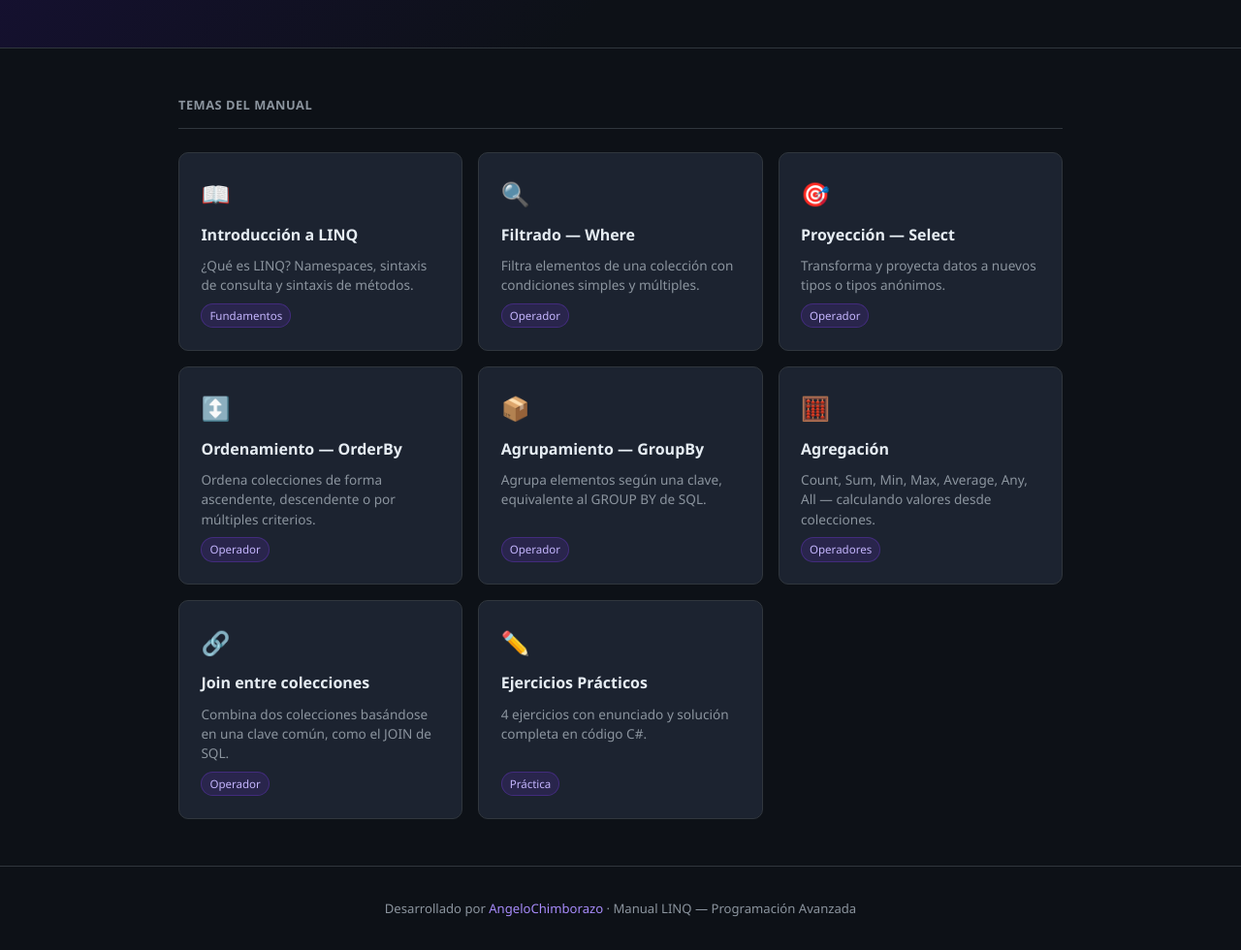
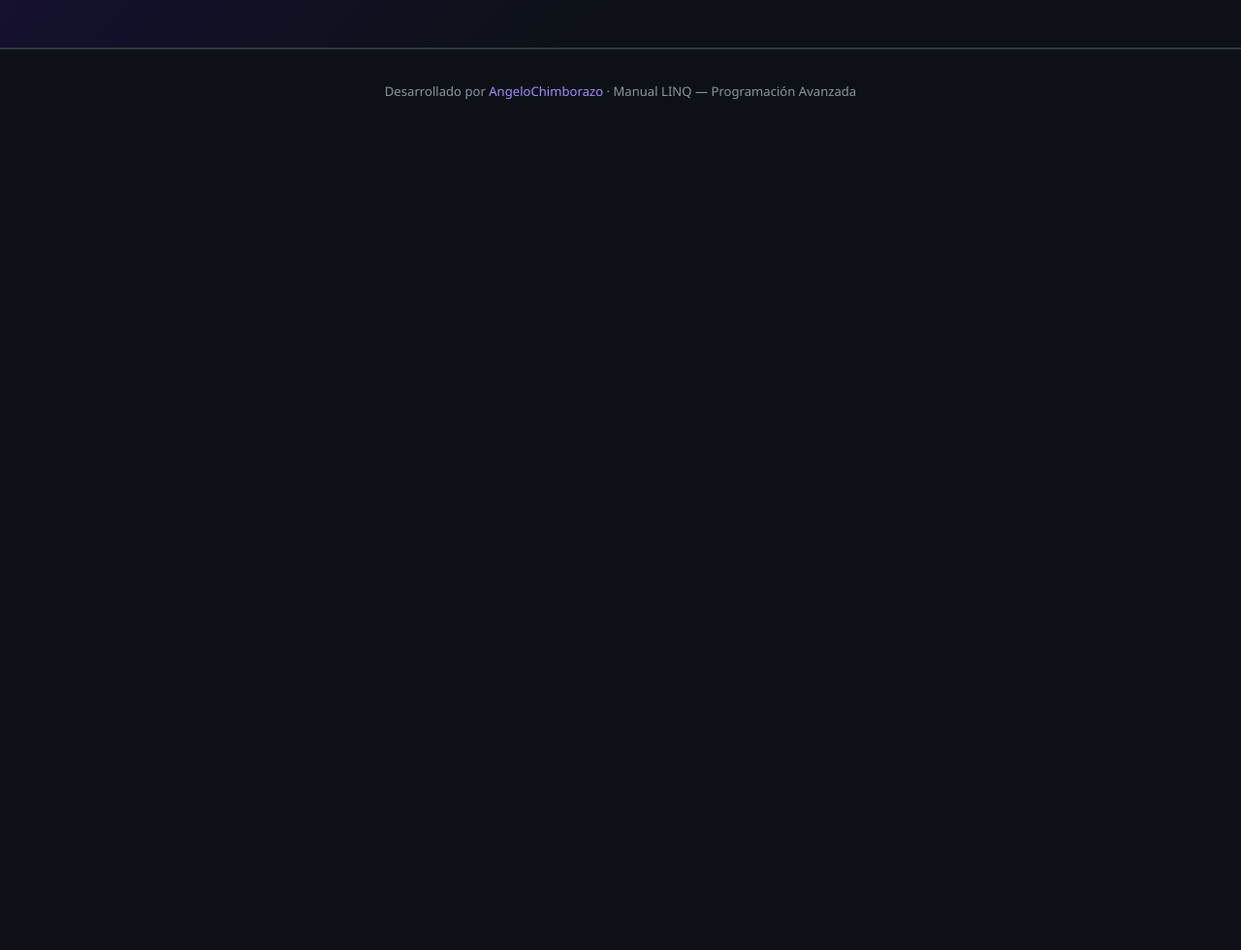
Before and after one commit to AngeloChimborazo/Manual-LINQ, a plain HTML site: page index.html in a window 1280 px wide. Shown: the part 500-1480 px from the top of the page at 97% size. After the commit the page ends 800 px from the top, so only its background shows below. Drawn offline with Linux system fonts and the light colour scheme.

Commit message:
Update index.html

```diff
--- a/index.html
+++ b/index.html
@@ -8,7 +8,6 @@
 </head>
 <body>
 
-<!-- NAV -->
 <nav>
   <div class="nav-brand">Manual LINQ <span>C#</span></div>
   <a href="index.html" class="active">Inicio</a>
@@ -22,7 +21,6 @@
   <a href="ejercicios.html">Ejercicios</a>
 </nav>
 
-<!-- HERO -->
 <section class="hero">
   <div class="hero-badge">Programación Avanzada · C#</div>
   <h1>Manual de <span>LINQ</span><br/>en C#</h1>
@@ -33,70 +31,6 @@
   </div>
 </section>
 
-<!-- TOPICS -->
-<main class="topics">
-  <h2>Temas del manual</h2>
-  <div class="cards">
-
-    <a href="introduccion.html" class="card">
-      <div class="card-icon">📖</div>
-      <div class="card-title">Introducción a LINQ</div>
-      <div class="card-desc">¿Qué es LINQ? Namespaces, sintaxis de consulta y sintaxis de métodos.</div>
-      <span class="card-tag">Fundamentos</span>
-    </a>
-
-    <a href="where.html" class="card">
-      <div class="card-icon">🔍</div>
-      <div class="card-title">Filtrado — Where</div>
-      <div class="card-desc">Filtra elementos de una colección con condiciones simples y múltiples.</div>
-      <span class="card-tag">Operador</span>
-    </a>
-
-    <a href="select.html" class="card">
-      <div class="card-icon">🎯</div>
-      <div class="card-title">Proyección — Select</div>
-      <div class="card-desc">Transforma y proyecta datos a nuevos tipos o tipos anónimos.</div>
-      <span class="card-tag">Operador</span>
-    </a>
-
-    <a href="orderby.html" class="card">
-      <div class="card-icon">↕️</div>
-      <div class="card-title">Ordenamiento — OrderBy</div>
-      <div class="card-desc">Ordena colecciones de forma ascendente, descendente o por múltiples criterios.</div>
-      <span class="card-tag">Operador</span>
-    </a>
-
-    <a href="groupby.html" class="card">
-      <div class="card-icon">📦</div>
-      <div class="card-title">Agrupamiento — GroupBy</div>
-      <div class="card-desc">Agrupa elementos según una clave, equivalente al GROUP BY de SQL.</div>
-      <span class="card-tag">Operador</span>
-    </a>
-
-    <a href="agregacion.html" class="card">
-      <div class="card-icon">🧮</div>
-      <div class="card-title">Agregación</div>
-      <div class="card-desc">Count, Sum, Min, Max, Average, Any, All — calculando valores desde colecciones.</div>
-      <span class="card-tag">Operadores</span>
-    </a>
-
-    <a href="join.html" class="card">
-      <div class="card-icon">🔗</div>
-      <div class="card-title">Join entre colecciones</div>
-      <div class="card-desc">Combina dos colecciones basándose en una clave común, como el JOIN de SQL.</div>
-      <span class="card-tag">Operador</span>
-    </a>
-
-    <a href="ejercicios.html" class="card">
-      <div class="card-icon">✏️</div>
-      <div class="card-title">Ejercicios Prácticos</div>
-      <div class="card-desc">4 ejercicios con enunciado y solución completa en código C#.</div>
-      <span class="card-tag">Práctica</span>
-    </a>
-
-  </div>
-</main>
-
 <footer>
   <p>Desarrollado por <a href="https://github.com/AngeloChimborazo" target="_blank">AngeloChimborazo</a> · Manual LINQ — Programación Avanzada</p>
 </footer>
```
